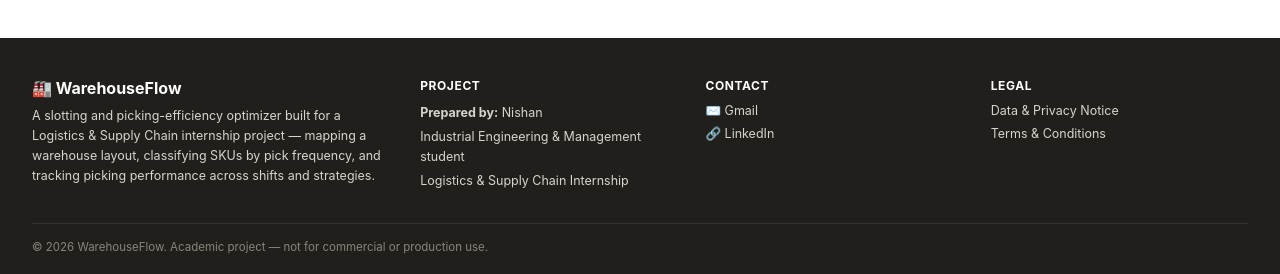
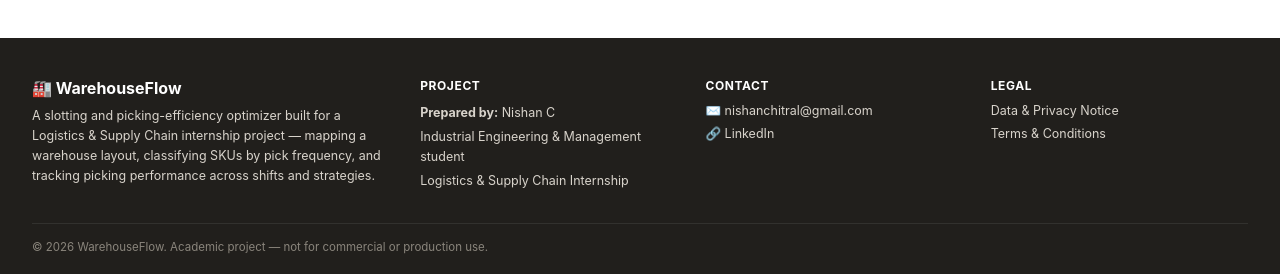
Before and after one commit to nishanchitral06/Warehouseflow1.0, a Flask app: page / in a window 1280 px wide. Shown: the part 1105-1379 px from the top of the page. Run offline with Flask 3, Linux system fonts and the light colour scheme; data comes from the database, SQL or seed files in the repository; some libraries are stand-ins or nearby versions.

Commit message:
Update index.html

```diff
--- a/templates/index.html
+++ b/templates/index.html
@@ -508,13 +508,13 @@
     </div>
     <div class="footer-col">
       <h4>Project</h4>
-      <p><b>Prepared by:</b> Nishan</p>
+      <p><b>Prepared by:</b> Nishan C</p>
       <p>Industrial Engineering &amp; Management student</p>
       <p>Logistics &amp; Supply Chain Internship</p>
     </div>
     <div class="footer-col">
       <h4>Contact</h4>
-      <a href="mailto:nishanchitral@gmail.com" target="_blank" rel="noopener">✉️ Gmail</a>
+      <a href="mailto:nishanchitral@gmail.com" target="_blank" rel="noopener">✉️ nishanchitral@gmail.com</a>
       <a href="https://www.linkedin.com/in/nishan-c-807b2a36b" target="_blank" rel="noopener">🔗 LinkedIn</a>
     </div>
     <div class="footer-col">
```
